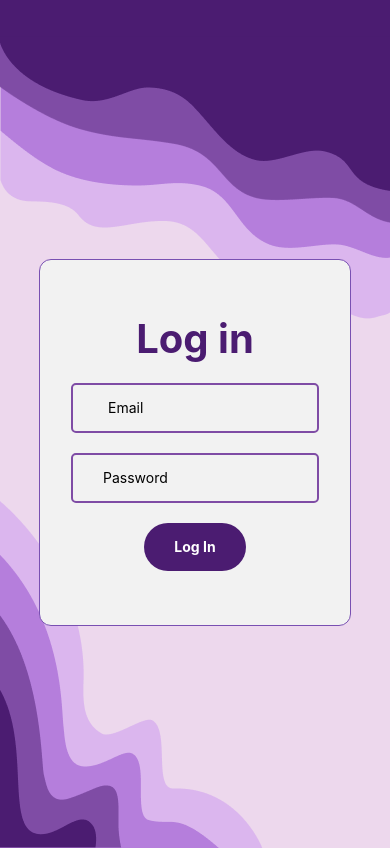
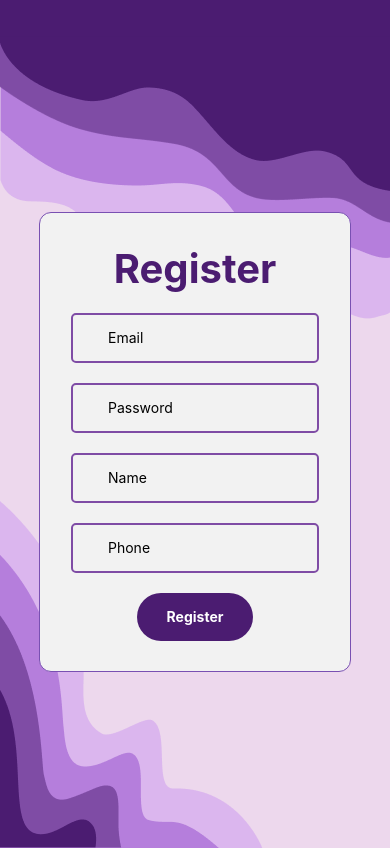
Before and after one commit to gaeljarma/Epicare, a React Native app: screen /LogIn in a window 390 px wide. Built offline with nearby package versions, Linux system fonts and the light colour scheme.

Commit message:
practicas

```diff
--- a/src/Components/LogInPage.jsx
+++ b/src/Components/LogInPage.jsx
@@ -2,16 +2,17 @@ import { StatusBar } from 'expo-status-bar';
 import { useState } from 'react';
 import { StyleSheet, Text, View, Alert, TextInput, Image, TouchableOpacity, TouchableWithoutFeedback, Keyboard } from 'react-native';
 
-
-export default function LogInPage({ navigation }) {
+export default function RegisterPage({ navigation }) {
 
     const handleSubmit = () => {
-        navigation.navigate('Home')
+        // Aquí podrías agregar lógica para manejar la creación de cuenta, como enviar los datos a un servidor.
+        navigation.navigate('Home');
     }
-
 
     const [emailActive, setEmailActive] = useState(false);
     const [passwordActive, setPasswordActive] = useState(false);
+    const [nameActive, setNameActive] = useState(false);
+    const [phoneActive, setPhoneActive] = useState(false);
 
     return (
         <TouchableWithoutFeedback onPress={Keyboard.dismiss}>
@@ -22,35 +23,61 @@ export default function LogInPage({ navigation }) {
                     <Image source={require("../../assets/vector abajo register.png")} style={styles.leftImage} />
                 </View>
                 <View style={styles.formContainer}>
-                    <Text style={styles.titulo}>Log in</Text>
-                    <View style={styles.emailContainer}>
-                        <View style={[styles.beforeElementEmail, { top: emailActive ? -50 : 0 }]}>
-                            <Text style={styles.emailText}>Email</Text>
+                    <Text style={styles.titulo}>Register</Text>
+
+                    <View style={styles.inputContainer}>
+                        <View style={[styles.beforeElement, { top: emailActive ? -50 : 0 }]}>
+                            <Text style={styles.inputText}>Email</Text>
                         </View>
                         <TextInput
-                            onFocus={() => {
-                                setEmailActive(true)
-                            }}
-                            onBlur={() => {
-                                setEmailActive(false)
-                            }}
-                            style={styles.email}
+                            onFocus={() => setEmailActive(true)}
+                            onBlur={() => setEmailActive(false)}
+                            style={styles.input}
                         />
                     </View>
 
-                    <TextInput
-                        placeholder="Password"
-                        style={styles.textInput}
-                        secureTextEntry={true}
-                    />
+                    <View style={styles.inputContainer}>
+                        <View style={[styles.beforeElement, { top: passwordActive ? -50 : 0 }]}>
+                            <Text style={styles.inputText}>Password</Text>
+                        </View>
+                        <TextInput
+                            onFocus={() => setPasswordActive(true)}
+                            onBlur={() => setPasswordActive(false)}
+                            style={styles.input}
+                            secureTextEntry={true}
+                        />
+                    </View>
+
+                    <View style={styles.inputContainer}>
+                        <View style={[styles.beforeElement, { top: nameActive ? -50 : 0 }]}>
+                            <Text style={styles.inputText}>Name</Text>
+                        </View>
+                        <TextInput
+                            onFocus={() => setNameActive(true)}
+                            onBlur={() => setNameActive(false)}
+                            style={styles.input}
+                        />
+                    </View>
+
+                    <View style={styles.inputContainer}>
+                        <View style={[styles.beforeElement, { top: phoneActive ? -50 : 0 }]}>
+                            <Text style={styles.inputText}>Phone</Text>
+                        </View>
+                        <TextInput
+                            onFocus={() => setPhoneActive(true)}
+                            onBlur={() => setPhoneActive(false)}
+                            style={styles.input}
+                            keyboardType="phone-pad"
+                        />
+                    </View>
+
                     <TouchableOpacity style={styles.button} onPress={handleSubmit}>
-                        <Text style={styles.buttonText} >Log In</Text>
+                        <Text style={styles.buttonText}>Register</Text>
                     </TouchableOpacity>
-                </View >
+                </View>
                 <StatusBar style="light" />
             </View>
         </TouchableWithoutFeedback>
-
     )
 }
 
@@ -73,7 +100,6 @@ const styles = StyleSheet.create({
         width: "100%",
         top: 38,
     },
-
     topImage: {
         top: -2,
     },
@@ -90,7 +116,7 @@ const styles = StyleSheet.create({
         alignItems: 'center',
         justifyContent: "center",
         borderRadius: 12,
-        height: 367, //TO DO: Responsive
+        height: 460, // Ajuste para acomodar más campos
         gap: 20,
     },
     titulo: {
@@ -98,18 +124,7 @@ const styles = StyleSheet.create({
         color: '#4B1C71',
         fontWeight: 'bold',
     },
-
-    textInput: {
-        padding: 10,
-        paddingStart: 30,
-        height: 50,
-        width: '80%',
-        borderRadius: 5,
-        borderWidth: 2,
-        borderColor: "#7F4CA5",
-        borderStyle: "solid",
-    },
-    emailContainer: {
+    inputContainer: {
         position: "relative",
         padding: 10,
         paddingStart: 30,
@@ -120,20 +135,19 @@ const styles = StyleSheet.create({
         borderColor: "#7F4CA5",
         borderStyle: "solid",
     },
-    beforeElementEmail: {
+    beforeElement: {
         position: 'absolute',
         left: 30,
         bottom: 0,
         justifyContent: 'center',
         alignItems: 'center'
-
     },
-    emailText: {
+    inputText: {
         backgroundColor: "#F2F2F2",
         paddingLeft: 5,
         paddingRight: 5,
     },
-    email: {
+    input: {
         width: "100%",
         height: "100%"
     },
```
